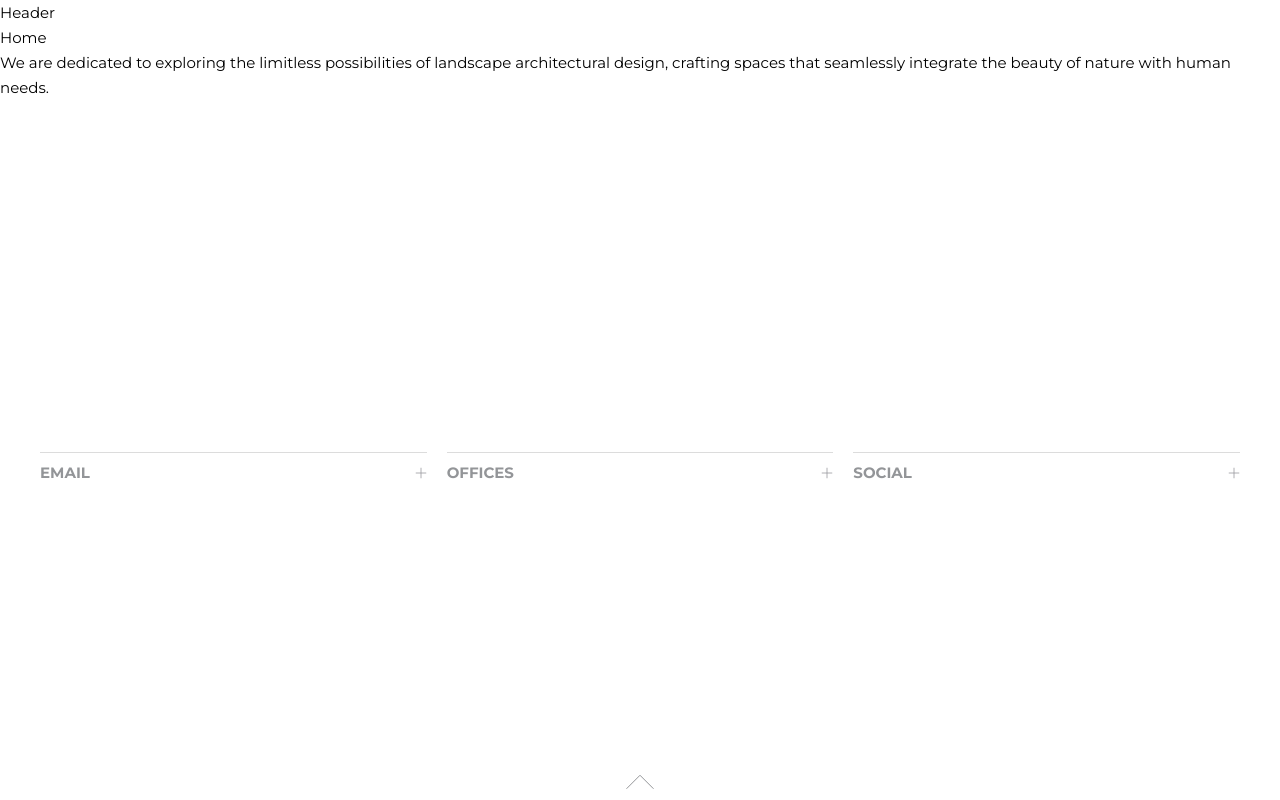
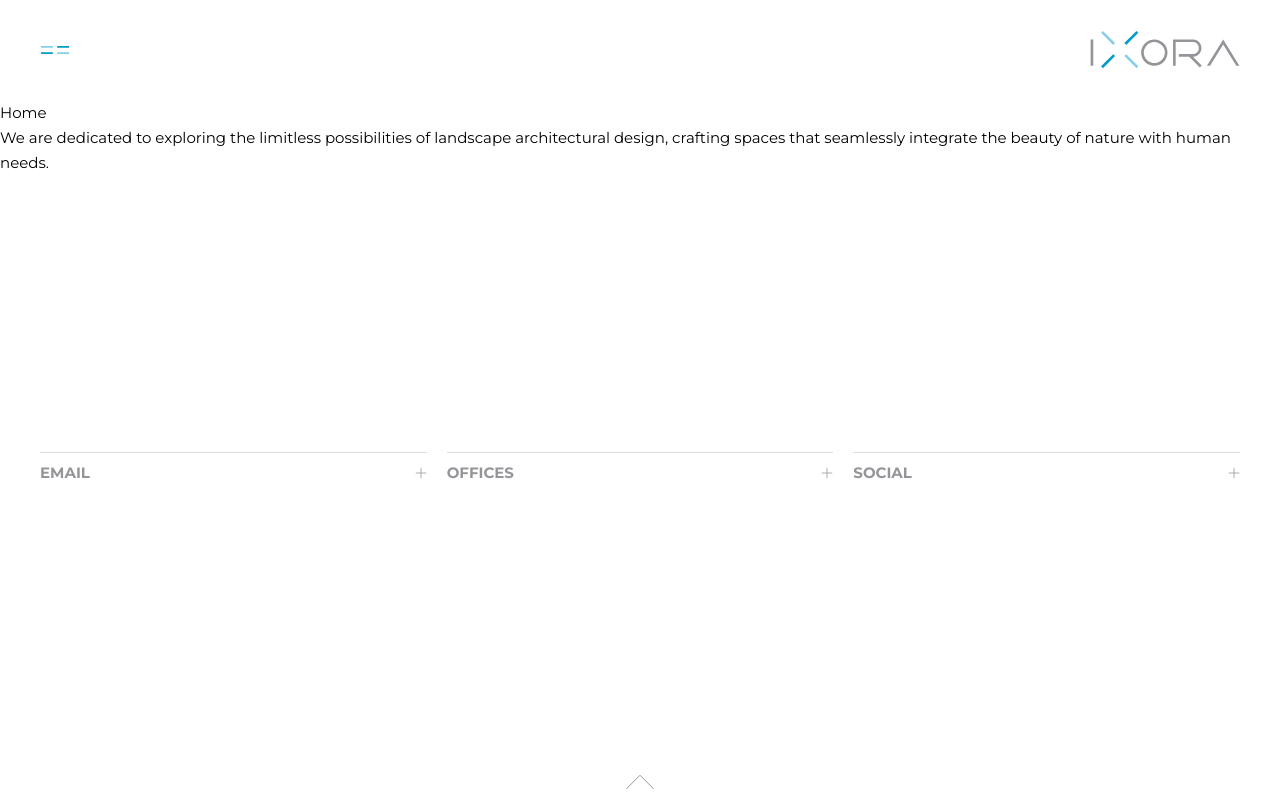
Before and after one commit to nattawasI/ixora, a Next.js app: page / in a window 1280 px wide. Built offline with nearby package versions, Linux system fonts and the light colour scheme.

Commit message:
save gnav

```diff
--- a/package.json
+++ b/package.json
@@ -14,7 +14,7 @@
     "@radix-ui/react-portal": "^1.1.8",
     "@radix-ui/react-separator": "^1.1.6",
     "@radix-ui/react-slot": "^1.1.2",
-    "@radix-ui/react-visually-hidden": "^1.1.2",
+    "@radix-ui/react-visually-hidden": "^1.2.2",
     "@tailwindcss/postcss": "^4.0.15",
     "class-variance-authority": "^0.7.1",
     "clsx": "^2.1.1",
--- a/src/app/globals.css
+++ b/src/app/globals.css
@@ -31,13 +31,8 @@
 }
 
 @layer base {
-  html,
   body {
-    @apply max-w-screen overflow-x-hidden;
-  }
-
-  body {
-    @apply min-h-screen bg-white text-black antialiased;
+    @apply min-h-svh bg-white text-black antialiased;
   }
 
   a,
--- a/src/app/layout.tsx
+++ b/src/app/layout.tsx
@@ -25,7 +25,7 @@
 }>) {
   return (
     <html lang="en">
-      <body className={cn('typo-body-1 flex flex-col', montserrat.className)}>
+      <body className={cn('typo-body-1 flex min-h-screen flex-col', montserrat.className)}>
         <Header />
         <main className="flex-1">{children}</main>
         <Footer />
--- a/src/components/layout/header.tsx
+++ /dev/null
@@ -1,9 +0,0 @@
-const Header = () => {
-  return (
-    <header className="shrink-0">
-      <div className="container">Header</div>
-    </header>
-  )
-}
-
-export { Header }
--- /dev/null
+++ b/src/components/layout/header/global-navigation.tsx
@@ -0,0 +1,67 @@
+'use client'
+
+import { cn } from '@/libs/utils/cn'
+import {
+  Dialog,
+  DialogTrigger,
+  DialogPortal,
+  DialogOverlay,
+  DialogContent,
+  DialogTitle,
+  DialogClose,
+} from '@radix-ui/react-dialog'
+import { IconLogo } from '@/components/ui/icons-color'
+import { HamburgerMenu } from '@/components/ui/icons-color/hamburger-menu'
+import { VisuallyHidden } from '@radix-ui/react-visually-hidden'
+import Link from 'next/link'
+
+const menuItems: { label: string; href: string }[] = [
+  { label: 'HOME', href: '/' },
+  { label: 'PROJECTS', href: '/projects' },
+  { label: 'AWARDS & PRESS', href: '/awards' },
+  { label: 'PEOPLE', href: '/people' },
+  { label: 'CAREER', href: '/career' },
+  { label: 'CONTACT', href: '/contact' },
+]
+
+const GlobalNavigation = () => {
+  return (
+    <Dialog>
+      <DialogTrigger className="block">
+        <HamburgerMenu />
+      </DialogTrigger>
+      <DialogPortal>
+        <DialogOverlay className="fixed inset-0" />
+        <DialogContent
+          aria-describedby={undefined}
+          className={cn(
+            'fixed top-0 left-0 z-10 h-full w-[14.188rem] bg-white p-4 duration-300 lg:p-10',
+            'data-[state=closed]:animate-out data-[state=open]:animate-in',
+            'data-[state=closed]:slide-out-to-left data-[state=open]:slide-in-from-left',
+          )}
+        >
+          <VisuallyHidden>
+            <DialogTitle>Global Navigation</DialogTitle>
+          </VisuallyHidden>
+          <DialogClose className="block">
+            <IconLogo className="size-[1.625rem]" />
+          </DialogClose>
+          <nav className="mt-5 space-y-[0.313rem]">
+            {menuItems.map((item) => (
+              <div key={item.href}>
+                <Link
+                  href={item.href}
+                  className="hover:text-blue typo-body-2 text-gray inline-block font-bold transition-colors duration-300"
+                >
+                  {item.label}
+                </Link>
+              </div>
+            ))}
+          </nav>
+        </DialogContent>
+      </DialogPortal>
+    </Dialog>
+  )
+}
+
+export { GlobalNavigation }
--- /dev/null
+++ b/src/components/layout/header/index.tsx
@@ -0,0 +1,16 @@
+import Link from 'next/link'
+import { FullLogo } from '@/components/ui/icons-color'
+import { GlobalNavigation } from '@/components/layout/header/global-navigation'
+
+const Header = () => {
+  return (
+    <header className="sticky top-0 z-10 flex h-[3.75rem] shrink-0 items-center justify-between gap-x-[1.25rem] bg-white px-4 lg:h-[6.25rem] lg:px-10">
+      <GlobalNavigation />
+      <Link href="/" className="block w-[6.75rem] lg:w-[9.375rem]">
+        <FullLogo className="h-auto w-full" />
+      </Link>
+    </header>
+  )
+}
+
+export { Header }
```
Also changed, not shown: 1 other file (tests, documents, lock files or other folders).
